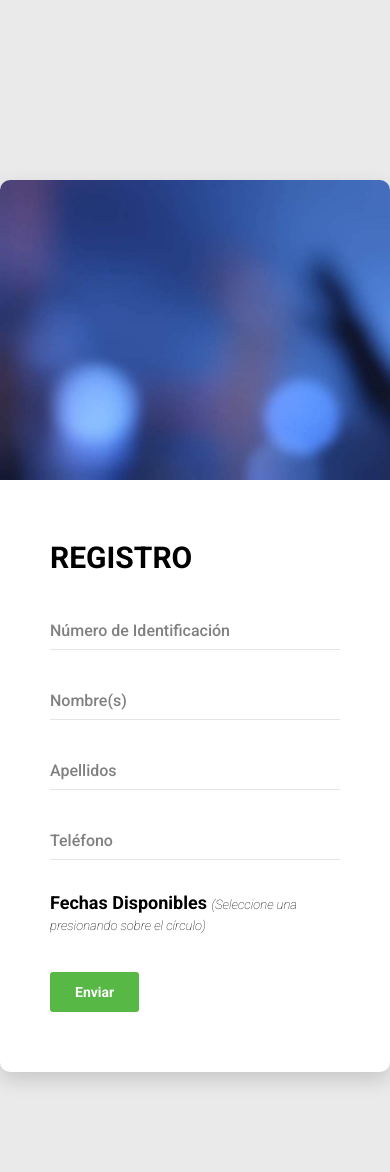
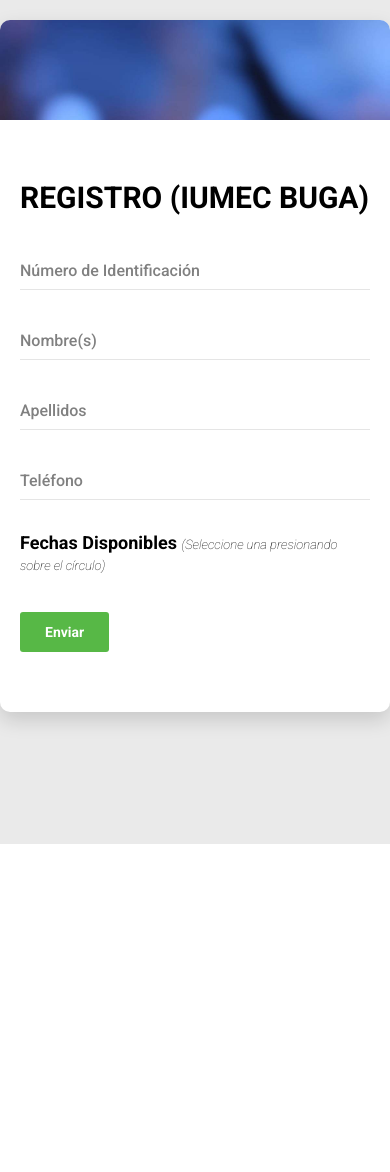
Before and after one commit to dangulogallego/iumecregister, a Django app: template templates/register/register.html in a window 390 px wide. After the commit the page ends 844 px from the top, so only its background shows below. Run offline with Django 3.2, Linux system fonts and the light colour scheme; the template is opened without the code that fills it, so the values that code supplies are empty; parts of the project's set-up code (start-up, migrations or seed data) failed here and were passed over; some libraries are stand-ins or nearby versions.

Commit message:
features

```diff
--- a/assist_control/templatetags/dates.py
+++ b/assist_control/templatetags/dates.py
@@ -9,4 +9,4 @@ register = Library()
 @register.filter(is_safe=True)
 def dates(value):
     date = datetime.datetime.strptime(value, '%Y-%m-%d %H:%M')
-    return date.strftime('%A, %B %d %Y %H:%M %p')
+    return date.strftime('%A, %d. %B %I:%M%p')
--- a/static/css/main.css
+++ b/static/css/main.css
@@ -32,12 +32,6 @@
   width: -webkit-calc((100% - 60px) / 2);
   width: -moz-calc((100% - 60px) / 2);
   width: calc((100% - 60px) / 2);
-}
-
-@media (max-width: 767px) {
-  .col-2 {
-    width: 100%;
-  }
 }
 
 /* ==========================================================================
@@ -177,7 +171,7 @@ h6 {
 }
 
 .p-t-180 {
-  padding-top: 180px;
+  padding-top: 140px;
 }
 
 .p-t-20 {
@@ -495,14 +489,33 @@ input {
   .card-2 .card-heading {
     width: 100%;
     display: block;
-    padding-top: 300px;
+    padding-top: 100px;
     background-position: left center;
   }
   .card-2 .card-body {
     display: block;
-    padding: 60px 50px;
+    padding: 60px 20px;
+  }
+  .col-2 {
+    width: 100%;
+  }
+  .p-t-180 {
+    padding-top: 20px !important;
+  }
+  .p-b-100 {
+    padding-bottom: 20px;
   }
 }
+
+@media (max-width: 812px) {
+  .p-t-180 {
+    padding-top: 20px !important;
+  }
+  .p-b-100 {
+    padding-bottom: 20px;
+  }
+}
+
 
 .alert-warning {
   color: #856404;
@@ -517,3 +530,21 @@ input {
     border: 1px solid transparent;
     border-radius: .25rem;
 }
+
+@media (min-width: 768px) and (max-width: 768px) {
+  .p-t-180 {
+    padding-top: 120px !important;
+  }
+}
+
+@media (min-width: 1024px) {
+  .p-t-180 {
+    padding-top: 70px !important;
+  }
+}
+
+@media (min-width: 1366px) {
+  .p-t-180 {
+    padding-top: 140px !important;
+  }
+}
--- a/templates/register/register.html
+++ b/templates/register/register.html
@@ -3,7 +3,7 @@
     <div class="card card-2">
       <div class="card-heading"></div>
         <div class="card-body">
-            <h2 class="title">REGISTRO</h2>
+            <h2 class="title">REGISTRO (IUMEC BUGA)</h2>
             {% if message %}
               <div class="alert alert-warning" role="alert">
                   {{ message }}
```
